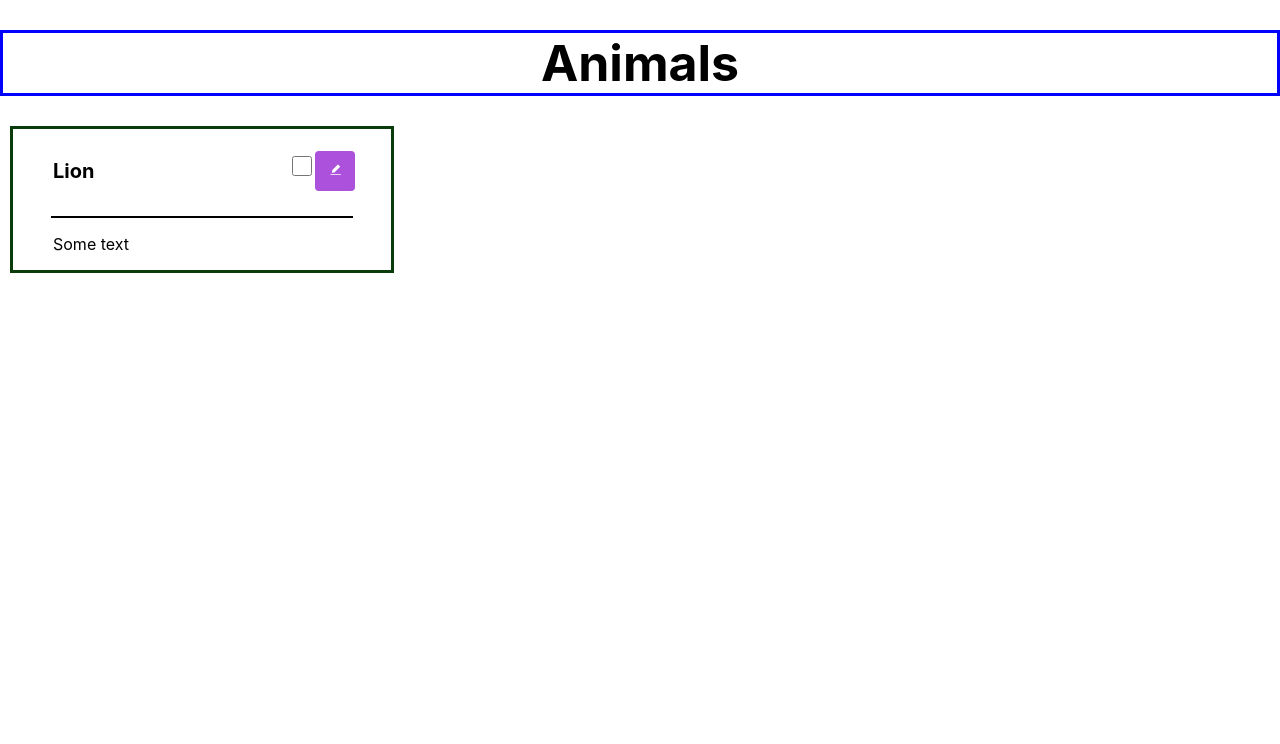
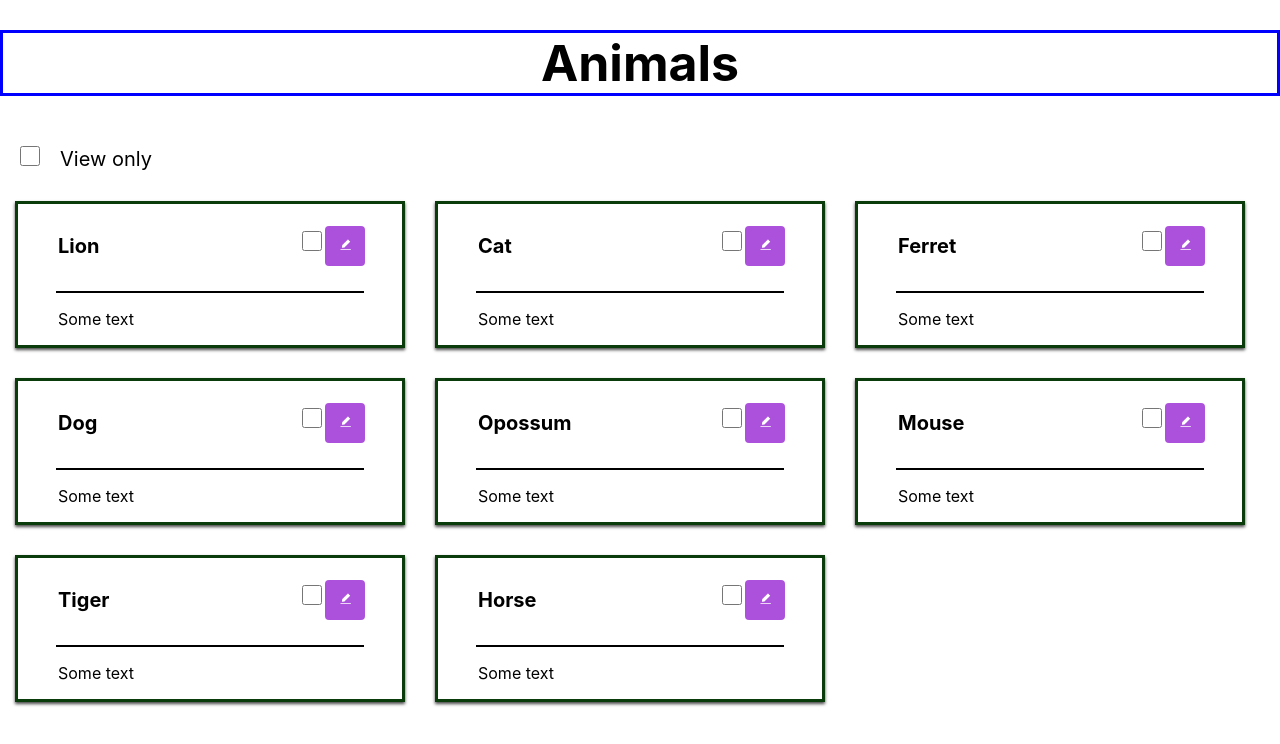
Before and after one commit to NHaradetskaya/ReactJS, a React (Create React App) app: page / in a window 1280 px wide. Shown: the top 744 px of the page. Built offline with nearby package versions, Linux system fonts and the light colour scheme.

Commit message:
task4 v1 (#4)
* task4 v1

* task4 v2

* task4 v3

* Update Card.js

Co-authored-by: Nastassia Haradzetskaya <nastya10gorodetskaya@gmail.com>

```diff
--- a/src/App.css
+++ b/src/App.css
@@ -0,0 +1,10 @@
+.checkbox__view {
+    margin: 20px;
+    width: 20px;
+    height: 20px;
+}
+
+.cards {
+    display: flex;
+    flex-wrap: wrap;
+}
--- a/src/App.js
+++ b/src/App.js
@@ -1,16 +1,56 @@
 import Header from './components/Header';
 import Card from './components/Card';
 import React, { Component } from 'react';
+import './App.css';
 
 class App extends Component {
+    state = {
+        animals: [
+            { name: 'Lion', description: 'Some text' },
+            { name: 'Cat', description: 'Some text' },
+            { name: 'Ferret', description: 'Some text' },
+            { name: 'Dog', description: 'Some text' },
+            { name: 'Opossum', description: 'Some text' },
+            { name: 'Mouse', description: 'Some text' },
+            { name: 'Tiger', description: 'Some text' },
+            { name: 'Horse', description: 'Some text' },
+        ],
+        viewCheck: false,
+    };
+
+    switchView = () => {
+        this.setState({
+            viewCheck: !this.state.viewCheck,
+        });
+    };
+
     render() {
+        const { viewCheck, animals } = this.state;
         return (
-            <div className="App">
+            <>
                 <Header name="Animals" />
-                <div style={{ margin: '30px 10px' }}>
-                    <Card name="Lion">Some text</Card>
+                <div style={{ fontSize: 20 }}>
+                    <input
+                        className="checkbox__view"
+                        type="checkbox"
+                        id="view"
+                        checked={viewCheck}
+                        onChange={this.switchView}
+                    />
+                    <label for="view">View only</label>
                 </div>
-            </div>
+                <div className="cards">
+                    {animals.map((animal, index) => (
+                        <Card
+                            name={animal.name}
+                            viewCheck={viewCheck}
+                            key={index}
+                        >
+                            {animal.description}
+                        </Card>
+                    ))}
+                </div>
+            </>
         );
     }
 }
--- a/src/components/Card/Card.css
+++ b/src/components/Card/Card.css
@@ -2,12 +2,15 @@
     width: 30%;
     text-align: left;
     border: 3px solid rgb(10, 59, 10);
+    box-shadow: 0 2px 3px rgb(70, 71, 70);
     display: block;
+    margin: 15px;
 }
 
 .section__title {
     padding: 10px 40px;
     width: 80%;
+    word-wrap: break-word;
 }
 
 .title {
@@ -34,7 +37,7 @@
     word-wrap: break-word;
 }
 
-.checkbox {
+.checkbox__swicthColor {
     width: 20px;
     height: 20px;
 }
--- a/src/components/Card/Card.js
+++ b/src/components/Card/Card.js
@@ -13,13 +13,21 @@ class Card extends Component {
             flagCheck: false,
             editCheck: false,
             title: this.props.name,
-            text: this.props.children,
+            info: this.props.children,
+            tempTitle: '',
+            tempInfo: '',
         };
-        this.handleChange = this.handleChange.bind(this);
     }
 
+    componentDidUpdate = () => {
+        const { viewCheck } = this.props;
+        const { editCheck } = this.state;
+        if (viewCheck && editCheck) this.cancel();
+    };
+
     switchColor = () => {
-        this.setState({ flagCheck: !this.state.flagCheck });
+        const { flagCheck } = this.state;
+        this.setState({ flagCheck: !flagCheck });
     };
 
     edit = () => {
@@ -27,90 +35,101 @@ class Card extends Component {
     };
 
     cancel = () => {
+        const { tempTitle, tempInfo, info, title, editCheck } = this.state;
         this.setState({
-            editCheck: !this.state.editCheck,
-            flagCheck: false,
-            title: this.props.name,
-            text: this.props.children,
+            editCheck: !editCheck,
+            title: tempTitle || title,
+            info: tempInfo || info,
         });
     };
 
     save = () => {
+        const { title, info } = this.state;
         this.setState({
             editCheck: false,
-            flagCheck: false,
+            tempTitle: title,
+            tempInfo: info,
         });
     };
 
-    handleChange = (event) => {
-        event.preventDefault();
-        this.setState({
-            [event.target.name]: event.target.value,
-        });
+    changeTitleHandle = event => {
+        const { title } = this.state;
+        if (this.state.tempTitle === '') {
+            this.setState({ tempTitle: title });
+        }
+        this.setState({ title: event.target.value });
+    };
+
+    changeInfoHandle = event => {
+        const { info } = this.state;
+        if (this.state.tempInfo === '') {
+            this.setState({ tempInfo: info });
+        }
+        this.setState({ info: event.target.value });
     };
 
     render() {
-        const { flagCheck, editCheck, title, text } = this.state;
+        const { viewCheck } = this.props;
+        let { flagCheck, editCheck, title, info } = this.state;
+
+        let caption = <h3 className="title">{title}</h3>;
+        let text = <p>{info}</p>;
+
+        if (editCheck && !viewCheck) {
+            caption = (
+                <textarea value={title} onChange={this.changeTitleHandle} />
+            );
+            text = <textarea value={info} onChange={this.changeInfoHandle} />;
+        }
+
         return (
             <div
                 className="section"
                 style={{
                     backgroundColor: flagCheck ? 'green' : 'white',
                     color: flagCheck ? 'white' : 'black',
-                }}>
+                }}
+            >
                 <div className="section__title">
-                    {!editCheck ? (
                     <div className="title__block">
-                            <h3 className="title">{title}</h3>
+                        {caption}
+                        {editCheck && !viewCheck ? (
+                            <div>
+                                <button
+                                    onClick={this.save}
+                                    className="btn__save"
+                                >
+                                    <AiFillDownCircle /> Save
+                                </button>
+                                <button
+                                    onClick={this.cancel}
+                                    className="btn__cancel"
+                                >
+                                    <AiFillCloseCircle /> Cancel
+                                </button>
+                            </div>
+                        ) : (
                             <div>
                                 <input
-                                    className="checkbox"
+                                    className="checkbox__swicthColor"
                                     type="checkbox"
                                     checked={flagCheck}
                                     onChange={this.switchColor}
                                 />
+                                {!viewCheck && (
                                     <button
                                         onClick={this.edit}
-                                    className="btn__edit">
+                                        className="btn__edit"
+                                    >
                                         <AiFillEdit />
                                     </button>
-                            </div>
-                        </div>
-                    ) : (
-                        <div className="title__block">
-                            <textarea
-                                name="title"
-                                value={title}
-                                onChange={this.handleChange}
-                            />
-                            <div>
-                                <button
-                                    onClick={this.save}
-                                    className="btn__save">
-                                    <AiFillDownCircle /> Save
-                                </button>
-                                <button
-                                    onClick={this.cancel}
-                                    className="btn__cancel">
-                                    <AiFillCloseCircle /> Cancel
-                                </button>
-                            </div>
+                                )}
                             </div>
                         )}
                     </div>
-
+                </div>
                 <div className="line" />
-                <div className="section__text">
-                    {!editCheck ? (
-                        <p>{text}</p>
-                    ) : (
-                        <textarea
-                            name="text"
-                            value={text}
-                            onChange={this.handleChange}
-                        />
-                    )}
-                </div>
+                <div className="section__text">{text}</div>
             </div>
         );
     }
--- a/src/components/Header/Header.css
+++ b/src/components/Header/Header.css
@@ -1,4 +1,4 @@
-.Title {
+.title__header {
     text-align: center;
     margin: 30px auto;
     border: 3px solid blue;
--- a/src/components/Header/Header.js
+++ b/src/components/Header/Header.js
@@ -3,7 +3,7 @@ import './Header.css';
 
 const Header = (props) => {
     return (
-        <div className="Title">
+        <div className="title__header">
             <b>{props.name}</b>
         </div>
     );
```
Also changed, not shown: .prettierrc.json, 1 other file (tests, documents, lock files or other folders). Lines whose indentation alone changed are shown as unchanged.
